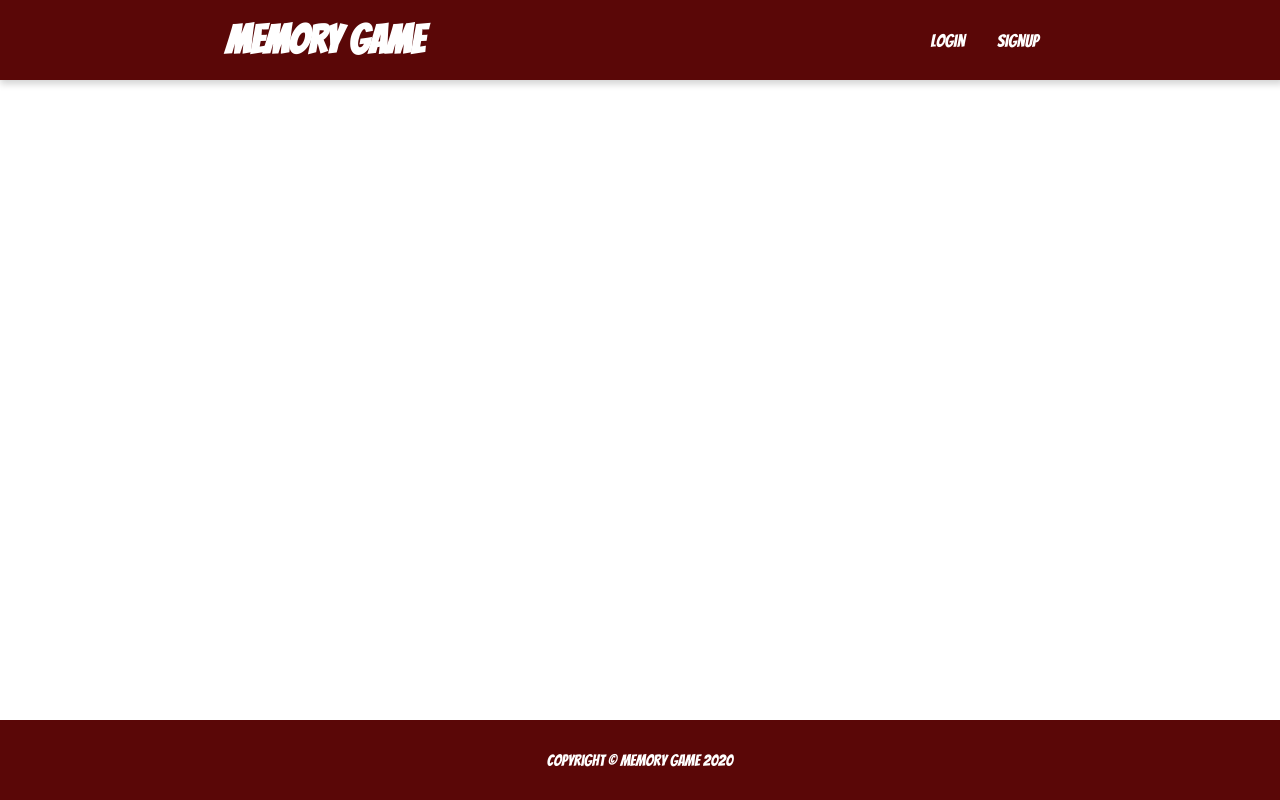
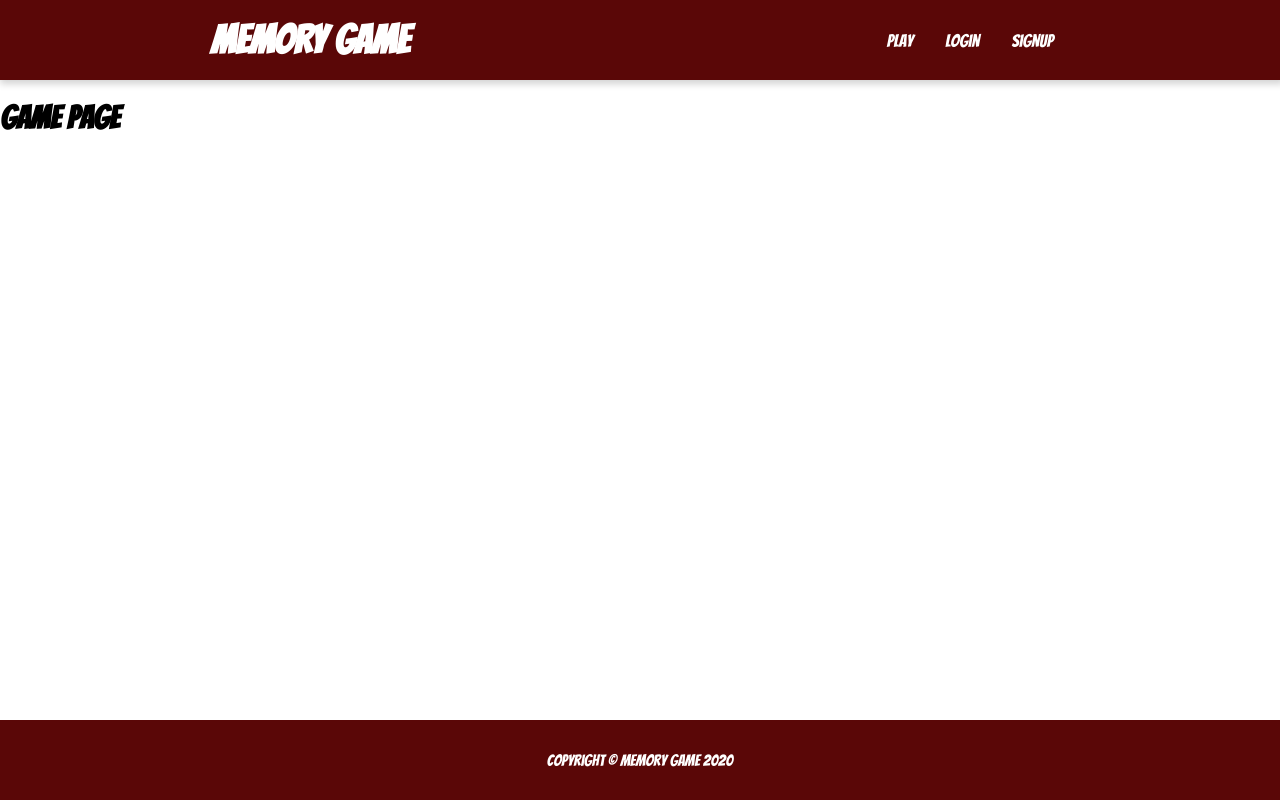
Before and after one commit to pastrychefgamer/react-memory-game, a React (Create React App) app in the folder react-memory-game/: page /game in a window 1280 px wide. Built offline with nearby package versions, Linux system fonts and the light colour scheme.

Commit message:
fully routed game page to app

```diff
--- a/react-memory-game/src/App.js
+++ b/react-memory-game/src/App.js
@@ -35,7 +35,7 @@ class App extends Component {
             <Route exact path="/" render={props =>
               <Home />
             }/>
-            <Route exact path="/GamePage" render={props =>
+            <Route exact path="/game" render={props =>
               <GamePage />
             }/>
             <Route exact path="/login" render={props =>
--- a/react-memory-game/src/components/Navbar/Navbar.jsx
+++ b/react-memory-game/src/components/Navbar/Navbar.jsx
@@ -12,6 +12,9 @@ const Navbar = (props) => {
         </>
         :
         <>
+        <li>
+            <Link to="/game">Play</Link>
+        </li>
         <li>
             <Link to="/login">Login</Link>
         </li>
--- a/react-memory-game/src/pages/GamePage/GamePage.jsx
+++ b/react-memory-game/src/pages/GamePage/GamePage.jsx
@@ -1,11 +1,12 @@
 import React from 'react';
-
 import styles from './GamePage.module.css';
 
-const GamePage = (props) => (
-    <div className={styles.GamePage}>
-        <h1>Game Page</h1>
-    </div>
-);
+const GamePage = (props) => {
+    return (
+        <main className={styles.GamePage}>
+            <h1>Game Page</h1>
+        </main>
+    )
+}
 
 export default GamePage;
```
